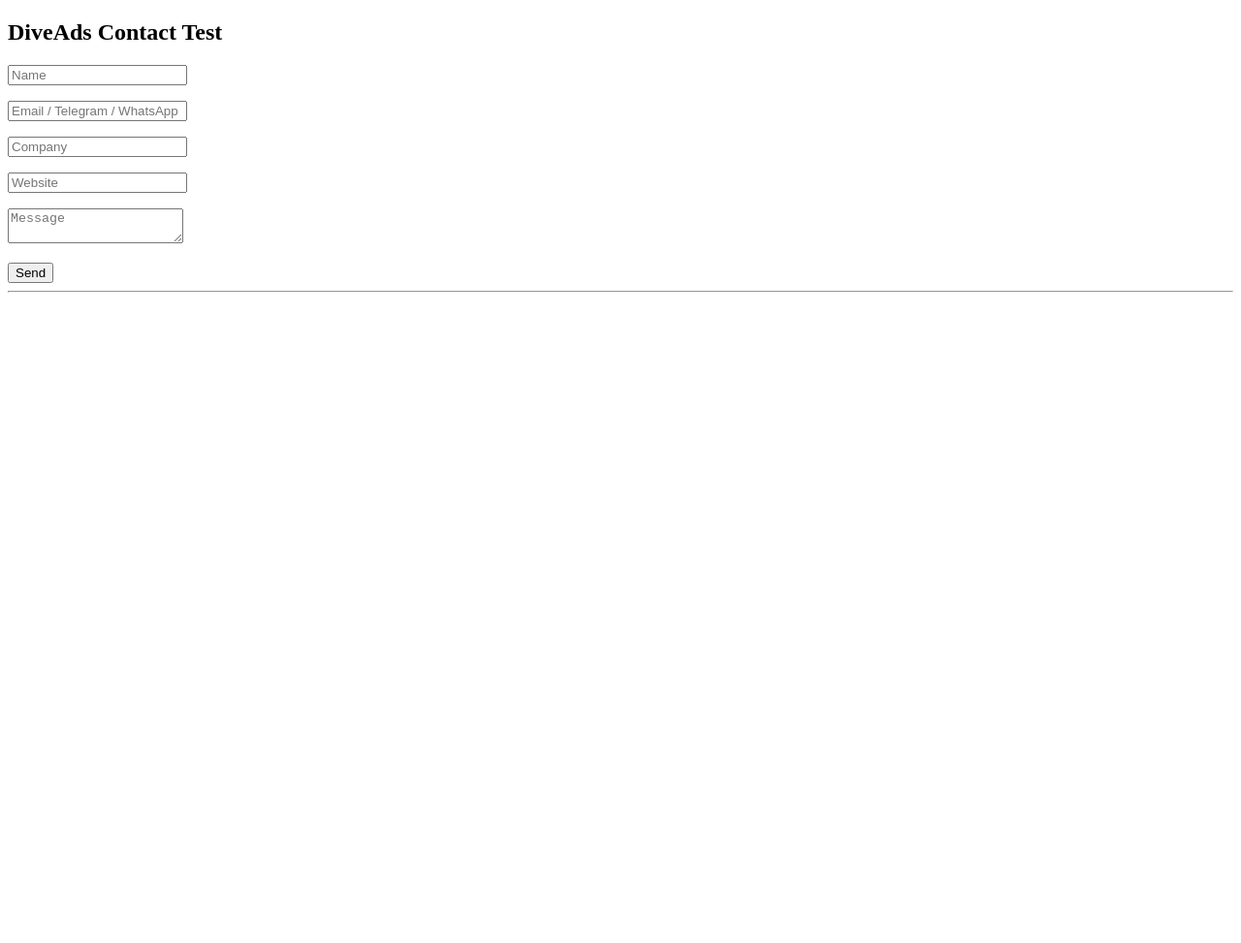
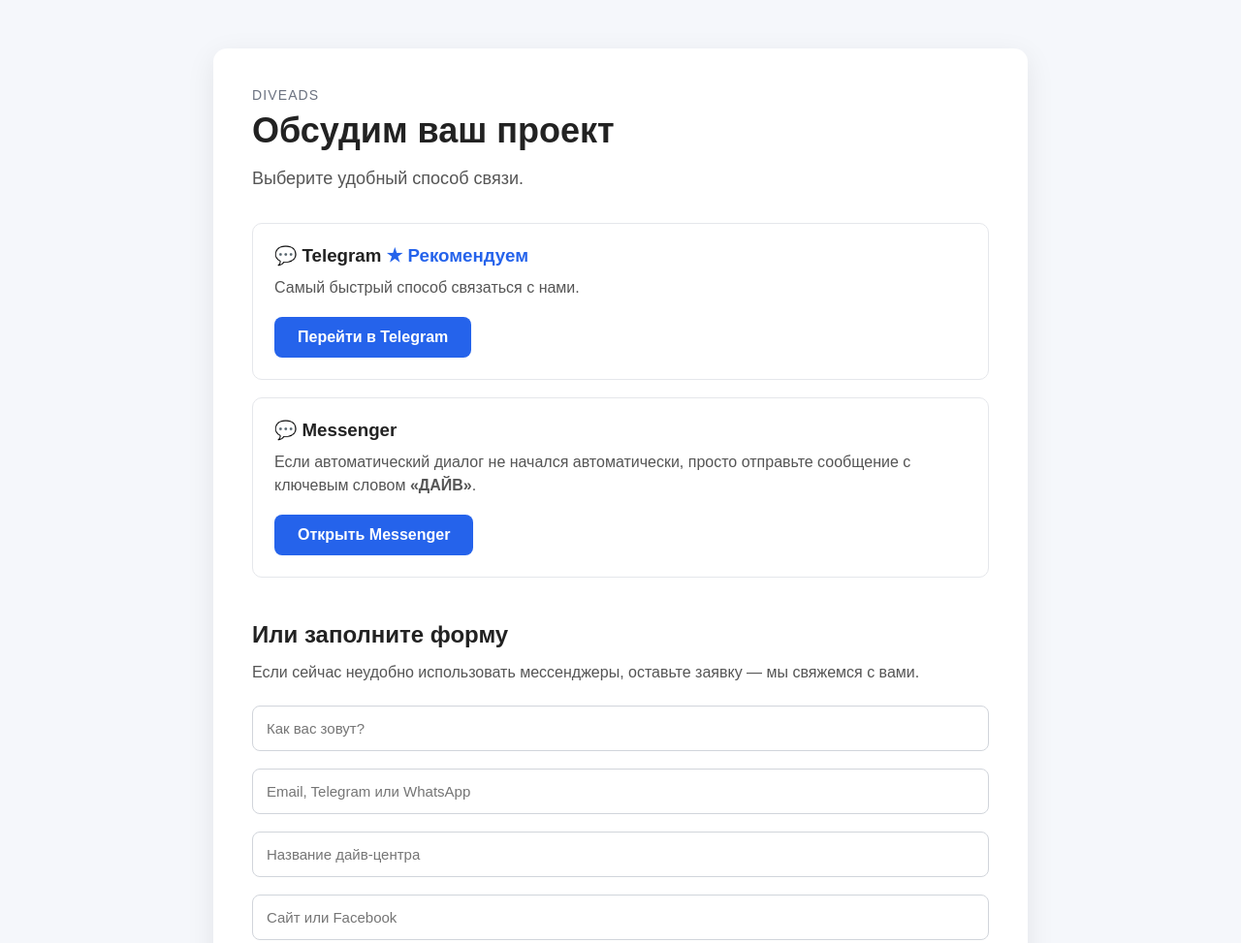
Before and after one commit to VPuziryov/ecomile-pro, a website: page ru/contact/da/index.html in a window 1280 px wide. Shown: the top 973 px of the page at 97% size. Before the commit the page ends 800 px from the top, so only its background shows below. Drawn offline with Linux system fonts and the light colour scheme.

Commit message:
20/07-10

```diff
--- a/ru/contact/da/index.html
+++ b/ru/contact/da/index.html
@@ -5,89 +5,241 @@
 <meta charset="UTF-8">
 <meta name="viewport" content="width=device-width, initial-scale=1.0">
 
-<title>DiveAds Contact Test</title>
+<title>DiveAds — Контакты</title>
+
+<style>
+
+body{
+    font-family:Arial,Helvetica,sans-serif;
+    background:#f5f7fb;
+    color:#222;
+    margin:0;
+}
+
+.container{
+    max-width:760px;
+    margin:50px auto;
+    padding:40px;
+    background:#fff;
+    border-radius:14px;
+    box-shadow:0 8px 30px rgba(0,0,0,.08);
+}
+
+.small-title{
+    color:#6b7280;
+    font-size:14px;
+    text-transform:uppercase;
+    letter-spacing:.08em;
+    margin-bottom:8px;
+}
+
+h1{
+    margin:0 0 15px;
+    font-size:36px;
+}
+
+.lead{
+    color:#555;
+    font-size:18px;
+    margin-bottom:35px;
+}
+
+.card{
+    border:1px solid #e5e7eb;
+    border-radius:10px;
+    padding:22px;
+    margin-bottom:18px;
+}
+
+.card h3{
+    margin:0 0 10px;
+}
+
+.card p{
+    margin:0 0 18px;
+    color:#555;
+    line-height:1.5;
+}
+
+.btn{
+    display:inline-block;
+    background:#2563eb;
+    color:#fff;
+    text-decoration:none;
+    padding:12px 24px;
+    border-radius:8px;
+    font-weight:bold;
+}
+
+.btn:hover{
+    opacity:.9;
+}
+
+.form-title{
+    margin:45px 0 10px;
+}
+
+.form-text{
+    color:#555;
+    margin-bottom:25px;
+}
+
+input,
+textarea{
+    width:100%;
+    padding:14px;
+    margin-bottom:18px;
+    border:1px solid #d1d5db;
+    border-radius:8px;
+    font-size:15px;
+    box-sizing:border-box;
+}
+
+textarea{
+    min-height:140px;
+    resize:vertical;
+}
+
+button{
+    background:#2563eb;
+    color:#fff;
+    border:none;
+    padding:14px 28px;
+    border-radius:8px;
+    font-size:16px;
+    cursor:pointer;
+}
+
+button:hover{
+    opacity:.9;
+}
+
+#result{
+    margin-top:25px;
+    color:#0f766e;
+    white-space:pre-wrap;
+}
+
+</style>
 
 </head>
 
 <body>
 
-<h2>DiveAds Contact Test</h2>
+<div class="container">
+
+<div class="small-title">DiveAds</div>
+
+<h1>Обсудим ваш проект</h1>
+
+<p class="lead">
+Выберите удобный способ связи.
+</p>
+
+<div class="card">
+
+<h3>💬 Telegram <span style="color:#2563eb;">★ Рекомендуем</span></h3>
+
+<p>
+Самый быстрый способ связаться с нами.
+</p>
+
+<a href="#telegram" class="btn">
+Перейти в Telegram
+</a>
+
+</div>
+
+<div class="card">
+
+<h3>💬 Messenger</h3>
+
+<p>
+Если автоматический диалог не начался автоматически,
+просто отправьте сообщение с ключевым словом
+<strong>«ДАЙВ»</strong>.
+</p>
+
+<a href="#messenger" class="btn">
+Открыть Messenger
+</a>
+
+</div>
+
+<h2 class="form-title">
+Или заполните форму
+</h2>
+
+<p class="form-text">
+Если сейчас неудобно использовать мессенджеры,
+оставьте заявку — мы свяжемся с вами.
+</p>
 
 <form id="contactForm">
 
-    <p>
 <input
 type="text"
 id="name"
-            placeholder="Name"
+placeholder="Как вас зовут?"
 required>
-    </p>
 
-    <p>
 <input
 type="text"
 id="contact"
-            placeholder="Email / Telegram / WhatsApp"
+placeholder="Email, Telegram или WhatsApp"
 required>
-    </p>
 
-    <p>
 <input
 type="text"
 id="company"
-            placeholder="Company">
-    </p>
+placeholder="Название дайв-центра">
 
-    <p>
 <input
 type="text"
 id="website"
-            placeholder="Website">
-    </p>
+placeholder="Сайт или Facebook">
 
-    <p>
 <textarea
 id="message"
-            placeholder="Message"></textarea>
-    </p>
+placeholder="Расскажите немного о проекте"></textarea>
 
 <button type="submit">
-        Send
+Отправить заявку
 </button>
 
 </form>
 
-<hr>
+<div id="result"></div>
 
-<pre id="result"></pre>
+</div>
 
 <script>
 
-const form = document.getElementById("contactForm");
+const form=document.getElementById("contactForm");
 
-form.addEventListener("submit", async function(e){
+form.addEventListener("submit",async function(e){
 
 e.preventDefault();
 
-    const data = {
+const data={
 
-        project: "da",
+project:"da",
 
-        name: document.getElementById("name").value.trim(),
+name:document.getElementById("name").value.trim(),
 
-        contact: document.getElementById("contact").value.trim(),
+contact:document.getElementById("contact").value.trim(),
 
-        company: document.getElementById("company").value.trim(),
+company:document.getElementById("company").value.trim(),
 
-        website: document.getElementById("website").value.trim(),
+website:document.getElementById("website").value.trim(),
 
-        message: document.getElementById("message").value.trim()
+message:document.getElementById("message").value.trim()
 
 };
 
 try{
 
-        const response = await fetch("/.netlify/functions/contact",{
+const response=await fetch("/.netlify/functions/contact",{
 
 method:"POST",
 
@@ -95,20 +247,21 @@ form.addEventListener("submit", async function(e){
 "Content-Type":"application/json"
 },
 
-            body: JSON.stringify(data)
+body:JSON.stringify(data)
 
 });
 
-        const result = await response.json();
+const result=await response.json();
 
-        document.getElementById("result").textContent =
-            JSON.stringify(result,null,2);
+document.getElementById("result").innerHTML=
+"✅ <strong>Спасибо!</strong><br><br>Ваша заявка успешно отправлена.<br>Обычно мы отвечаем в течение одного рабочего дня.";
+
+form.reset();
 
 }
 catch(error){
 
-        document.getElementById("result").textContent =
-            error.message;
+document.getElementById("result").textContent=error.message;
 
 }
 
```
Lines whose indentation alone changed are shown as unchanged.
